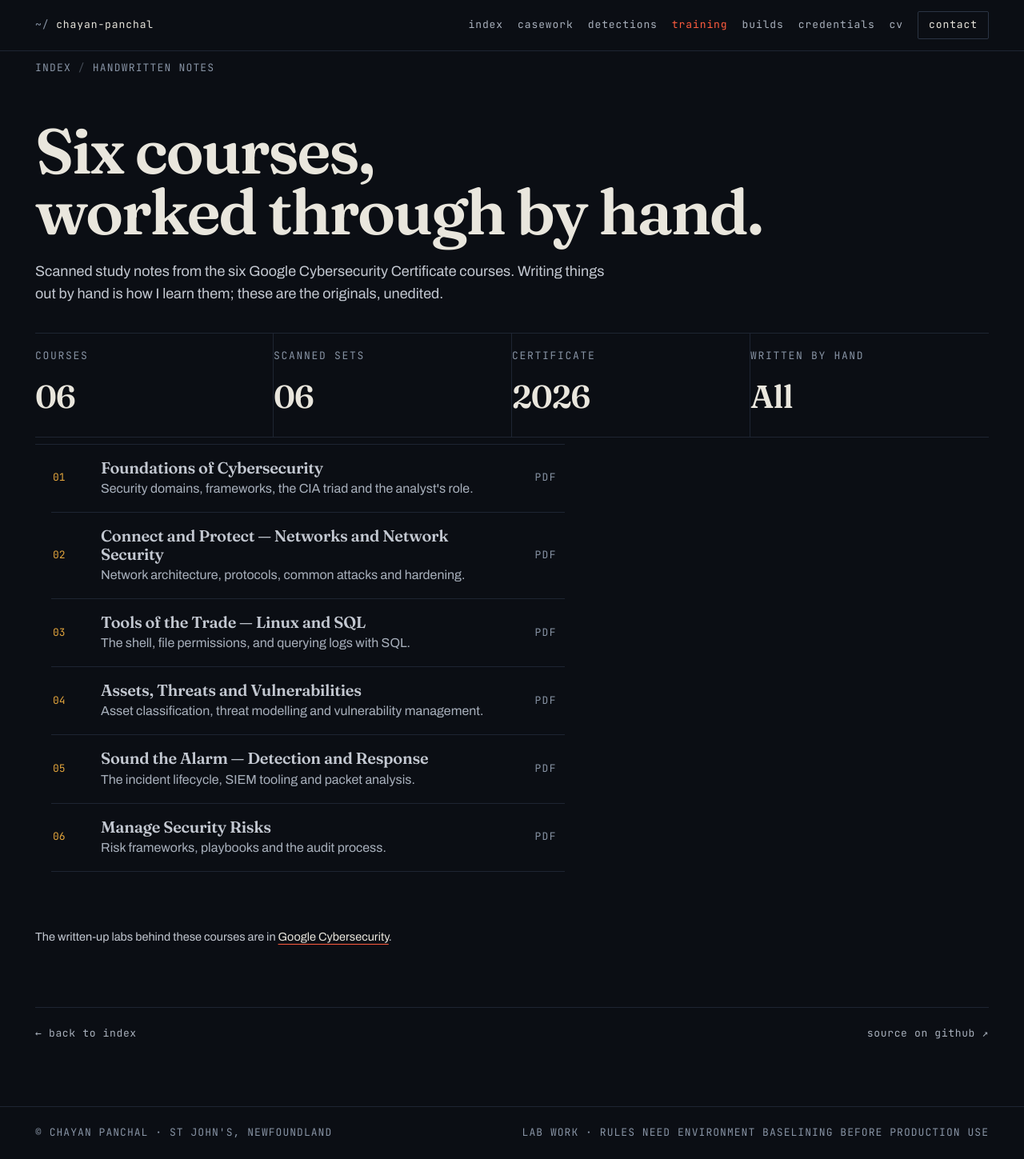
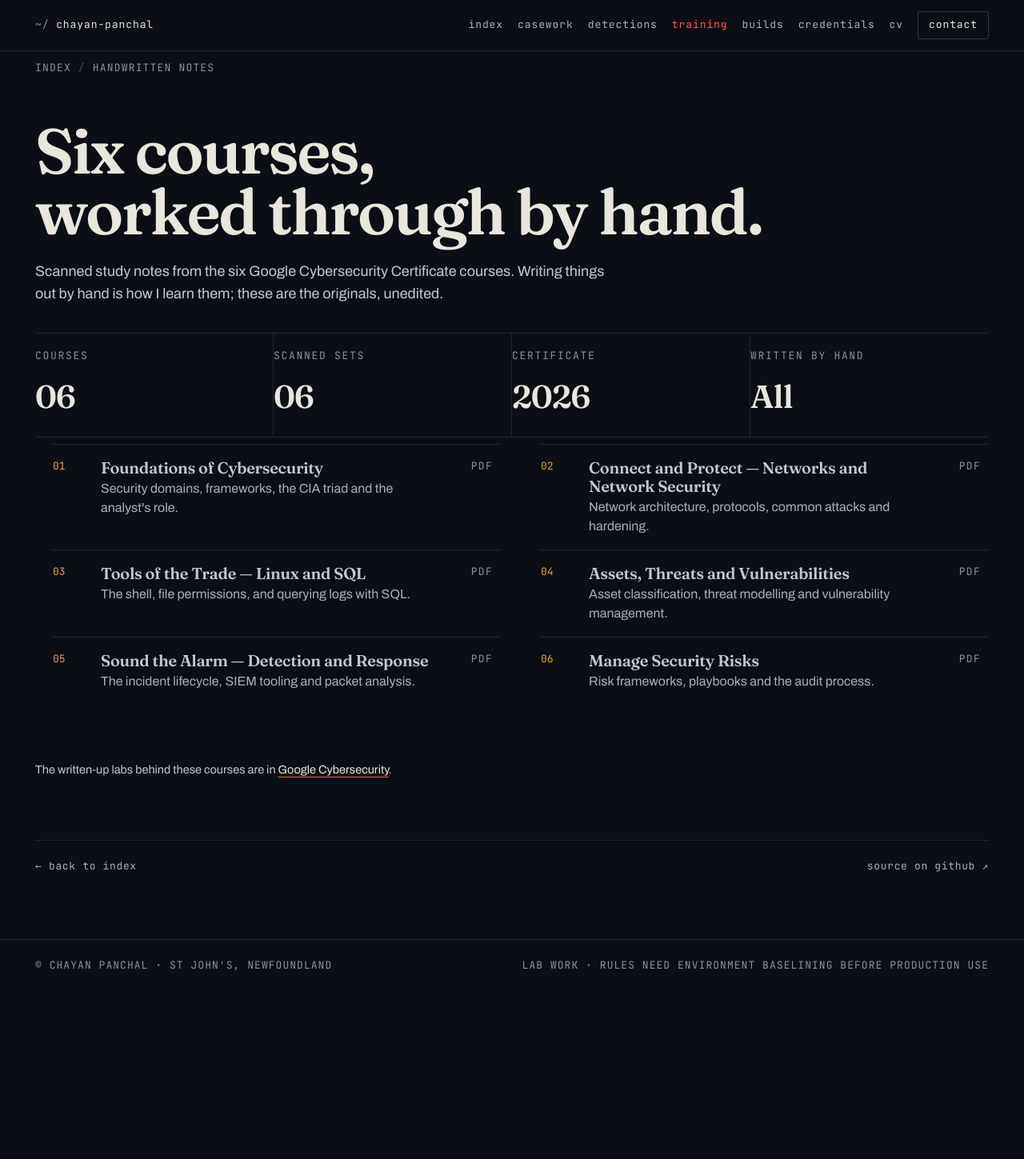
Before and after one commit to akatetron/signal-over-noise, a Jekyll site: the page built from handwritten-notes/index.html, in a window 1280 px wide. Shown: the whole page at 80% size. Built offline with Jekyll 4.4.1, drawn with Linux system fonts in a browser that asks for light colours; after the commit the page ends 1240 px from its top, so only the background shows below that.

Commit message:
Stop component lists being squeezed to prose width
The 70ch reading measure was being applied to every direct-child list,
which included the module lists, rule lists and credential rows. On a
full-width index that left the right half of the page empty while the
counts strip above spanned the whole width.

- the measure now applies to prose only; component lists lay themselves
  out full width
- pair single-file module rows into two columns above 1140px
- row arrows move from red to steel, widen the credential label column
- truncate rail labels at a word boundary instead of mid-word

```diff
--- a/_layouts/default.html
+++ b/_layouts/default.html
@@ -130,7 +130,9 @@
         var a = document.createElement('a');
         a.className = 'ex';
         a.href = '#' + h.id;
-        a.textContent = h.textContent.trim().slice(0, 26);
+        var t = h.textContent.trim();
+        if (t.length > 26) { t = t.slice(0, 26); t = t.slice(0, t.lastIndexOf(' ') + 1 || 26).trim() + '\u2026'; }
+        a.textContent = t;
         rail.appendChild(a);
       });
       var det = document.createElement('details');
--- a/assets/css/site.css
+++ b/assets/css/site.css
@@ -150,7 +150,10 @@ a { color: inherit; }
 .doc h3 { font-family: var(--display); font-weight: 600; font-size: 20px; letter-spacing: -.015em; margin: 36px 0 10px; }
 .doc h4 { font-size: 16.5px; font-weight: 600; margin: 26px 0 8px; }
 .doc p, .doc li { color: #c3c8d1; }
-.doc > p, .doc > ul, .doc > ol, .doc > blockquote { max-width: 70ch; }
+/* Prose gets a reading measure. Component lists (rule lists, credential rows,
+   card grids) carry their own class and lay themselves out full width. */
+.doc > p, .doc > blockquote { max-width: 70ch; }
+.doc > ul:not([class]), .doc > ol:not([class]) { max-width: 70ch; }
 .doc strong { color: var(--ink); font-weight: 600; }
 .doc a { color: var(--ink); text-decoration: underline; text-decoration-color: var(--signal);
   text-underline-offset: 4px; word-break: break-word; transition: color .2s ease; }
@@ -310,7 +313,7 @@ h1.idx-title, .doc h1.idx-title { font-family: var(--display); font-weight: 600;
 .rules code.tid, .rulelist code.tid { font-family: var(--mono); font-size: 13px; color: var(--steel);
   background: none; border: 0; padding: 0; }
 .rulelist .num { font-family: var(--mono); font-size: 13px; color: var(--amber); }
-.rulelist.plain .go { color: var(--signal); font-size: 15px; text-align: right;
+.rulelist.plain .go { color: var(--steel); font-size: 15px; text-align: right;
   transition: transform .24s var(--ease); display: inline-block; }
 .rulelist.notes .go { font-family: var(--mono); font-size: 13px; letter-spacing: .1em; color: var(--faint); text-align: right; }
 @media (hover: hover) and (pointer: fine) {
@@ -363,7 +366,8 @@ blockquote.pull em { color: var(--signal); font-style: italic; font-weight: 400;
 .doc .cred-row h3 { font-family: var(--display); font-weight: 600; font-size: 24px; line-height: 1.1;
   margin: 2px 0 6px !important; letter-spacing: -.018em; }
 .cred-meta { margin: 0; display: grid; gap: 9px; align-content: start; }
-.cred-meta div { display: grid; grid-template-columns: 112px 1fr; gap: 12px; }
+.cred-meta div { display: grid; grid-template-columns: 146px 1fr; gap: 12px; }
+@media (max-width: 1080px) { .cred-meta div { grid-template-columns: 112px 1fr; } }
 .cred-meta dt { font-family: var(--mono); font-size: 13px; letter-spacing: .12em; text-transform: uppercase;
   color: var(--faint); padding-top: 3px; }
 .cred-meta dd { margin: 0; font-size: 15px; }
@@ -649,3 +653,13 @@ blockquote.pull em { color: var(--signal); font-style: italic; font-weight: 400;
 .doc td code, .doc th code { white-space: nowrap; }
 .doc td code { display: inline-block; max-width: 100%; overflow-x: auto; vertical-align: bottom; }
 @media (max-width: 760px) { .doc table { table-layout: auto; } }
+
+/* On a full-width index, four or five single-file rows leave the right half of
+   the page empty. Pair them up once there is room for two readable columns. */
+@media (min-width: 1140px) {
+  .doc-shell.no-rail ul.rulelist.plain { display: grid; grid-template-columns: 1fr 1fr;
+    column-gap: 48px; border-top: 0; }
+  .doc-shell.no-rail ul.rulelist.plain a { border-top: 1px solid var(--rule); border-bottom: 0;
+    height: 100%; align-items: start; }
+  .doc-shell.no-rail ul.rulelist.plain .why { max-width: none; }
+}
```
